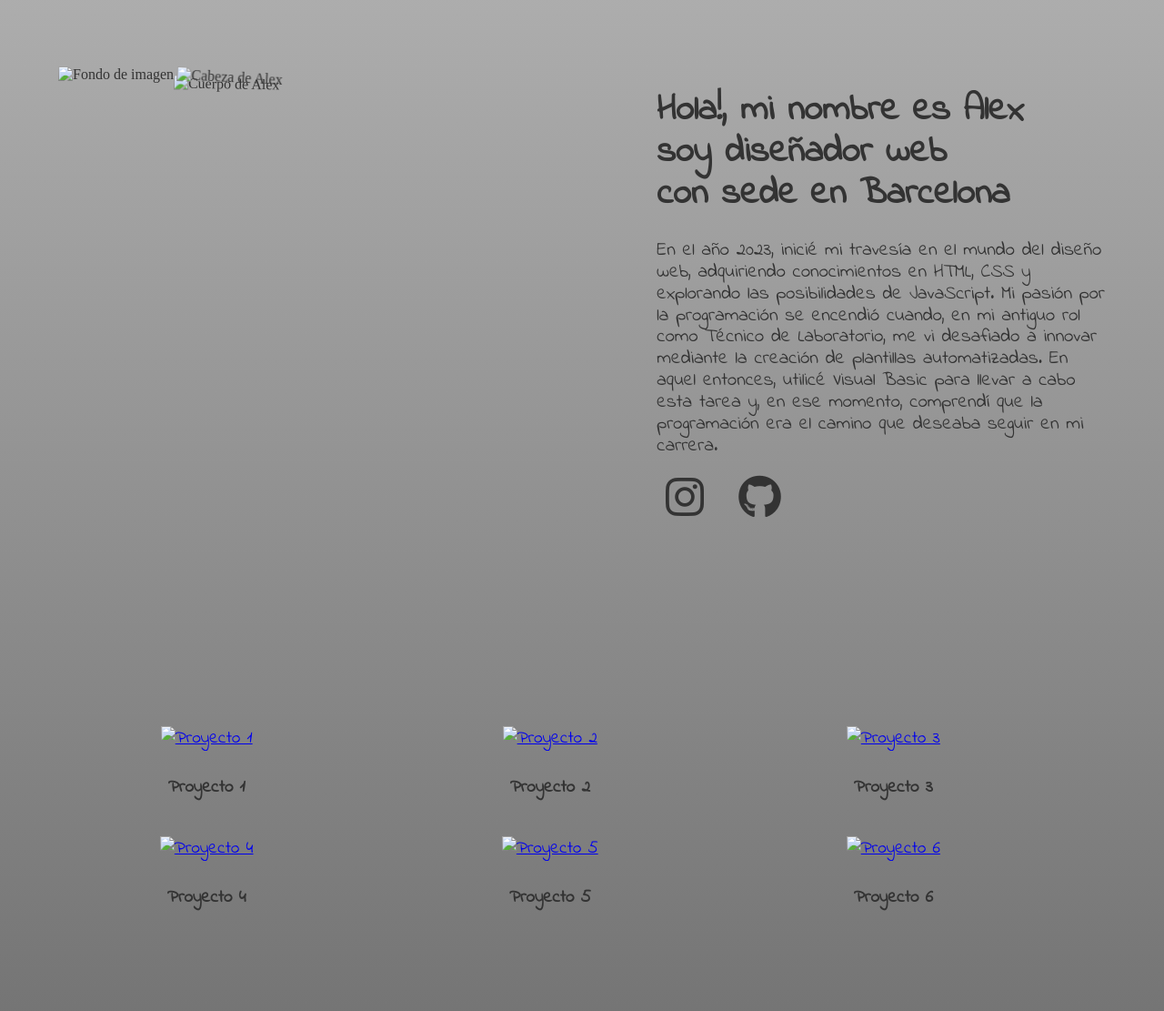
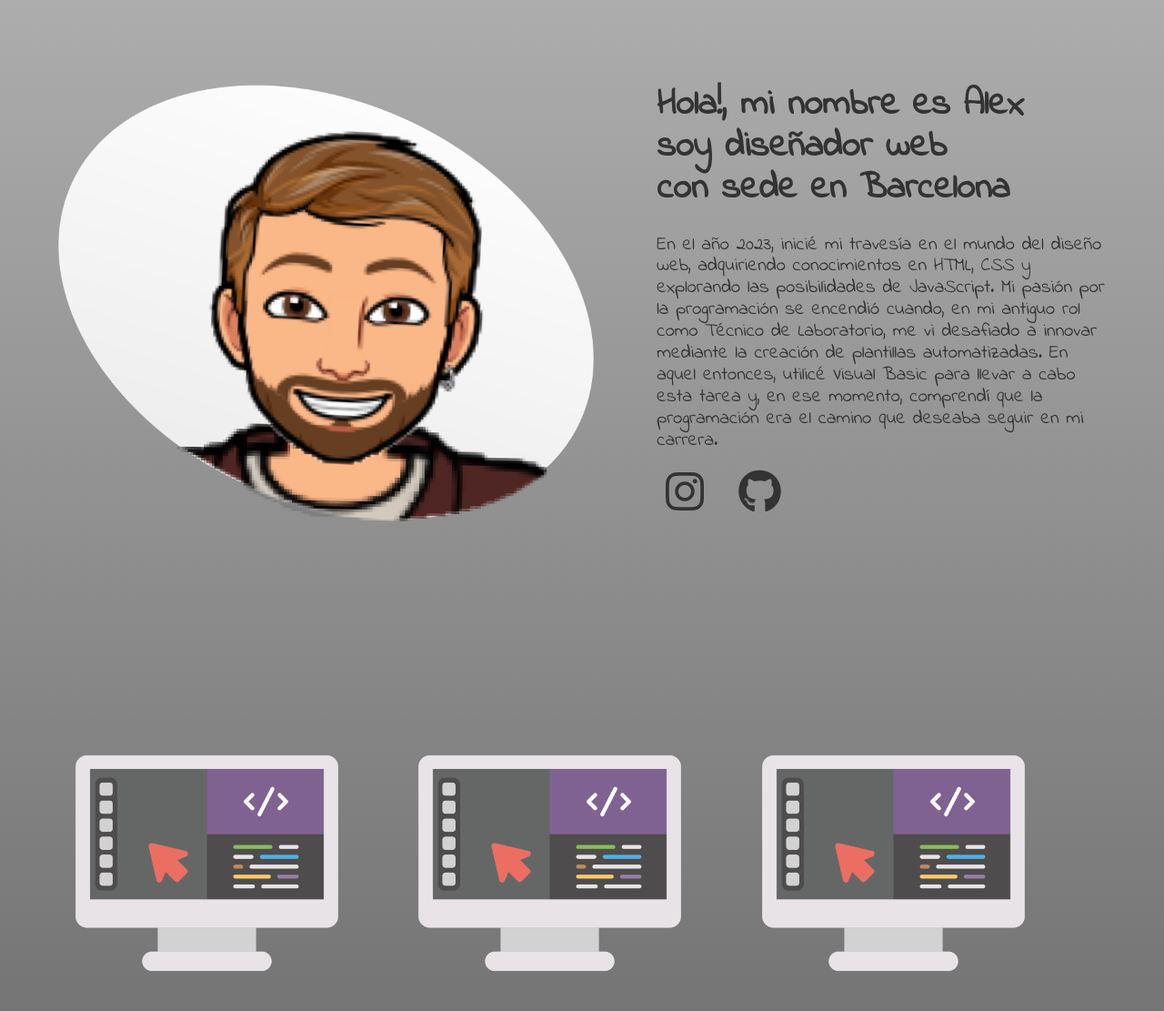
Before and after one commit to AlexBrettschneider/ProyectoCSS, a plain HTML site: page index.html in a window 1280 px wide. Shown: the part 660-1771 px from the top of the page at 91% size. Drawn offline with Linux system fonts and the light colour scheme; the site is published under a folder, as on GitHub Pages, so addresses that start at the root find nothing; some icons are missing; a web font is replaced by a local one.

Commit message:
Add files via upload

```diff
--- a/index.html
+++ b/index.html
@@ -41,12 +41,12 @@
     <section id="acerca-de">
         <div class="container">
             <div class="container-left">
-                <img src="/img/me_bkg.png" alt="Fondo de imagen">
+                <img src="img/me_bkg.png" alt="Fondo de imagen">
                 <div class="personal-cuerpo">
-                    <img src="/img/yo-cuerpo2.png" alt="Cuerpo de Alex">
+                    <img src="img/yo-cuerpo2.png" alt="Cuerpo de Alex">
                 </div>
                 <div class="personal-cabeza">
-                    <img class="tossing" src="/img/yo-sonrisa-cabeza.png" alt="Cabeza de Alex">
+                    <img class="tossing" src="img/yo-sonrisa-cabeza.png" alt="Cabeza de Alex">
                 </div>
             </div>
             <div class="container-right">
@@ -75,7 +75,7 @@
             <div class="portfolio-box">
                 <a class="inline-cBox" href="#">
                     <div id="box">
-                        <img id="content" src="/img/web-design-icone.png" alt="Proyecto 1">
+                        <img id="content" src="img/web-design-icone.png" alt="Proyecto 1">
                     </div>
                 </a>
                 <br>
@@ -84,7 +84,7 @@
             <div class="portfolio-box">
                 <a class="inline-cBox" href="#">
                     <div id="box">
-                        <img id="content" src="/img/web-design-icone.png" alt="Proyecto 2">
+                        <img id="content" src="img/web-design-icone.png" alt="Proyecto 2">
                     </div>
                 </a>
                 <br>
@@ -93,7 +93,7 @@
             <div class="portfolio-box">
                 <a class="inline-cBox" href="#">
                     <div id="box">
-                        <img id="content" src="/img/web-design-icone.png" alt="Proyecto 3">
+                        <img id="content" src="img/web-design-icone.png" alt="Proyecto 3">
                     </div>
                 </a>
                 <br>
@@ -102,7 +102,7 @@
             <div class="portfolio-box">
                 <a class="inline-cBox" href="#">
                     <div id="box">
-                        <img id="content" src="/img/web-design-icone.png" alt="Proyecto 4">
+                        <img id="content" src="img/web-design-icone.png" alt="Proyecto 4">
                     </div>
                 </a>
                 <br>
@@ -111,7 +111,7 @@
             <div class="portfolio-box">
                 <a class="inline-cBox" href="#">
                     <div id="box">
-                        <img id="content" src="/img/web-design-icone.png" alt="Proyecto 5">
+                        <img id="content" src="img/web-design-icone.png" alt="Proyecto 5">
                     </div>
                 </a>
                 <br>
@@ -120,7 +120,7 @@
             <div class="portfolio-box">
                 <a class="inline-cBox" href="#">
                     <div id="box">
-                        <img id="content" src="/img/web-design-icone.png" alt="Proyecto 6">
+                        <img id="content" src="img/web-design-icone.png" alt="Proyecto 6">
                     </div>
                 </a>
                 <br>
```
